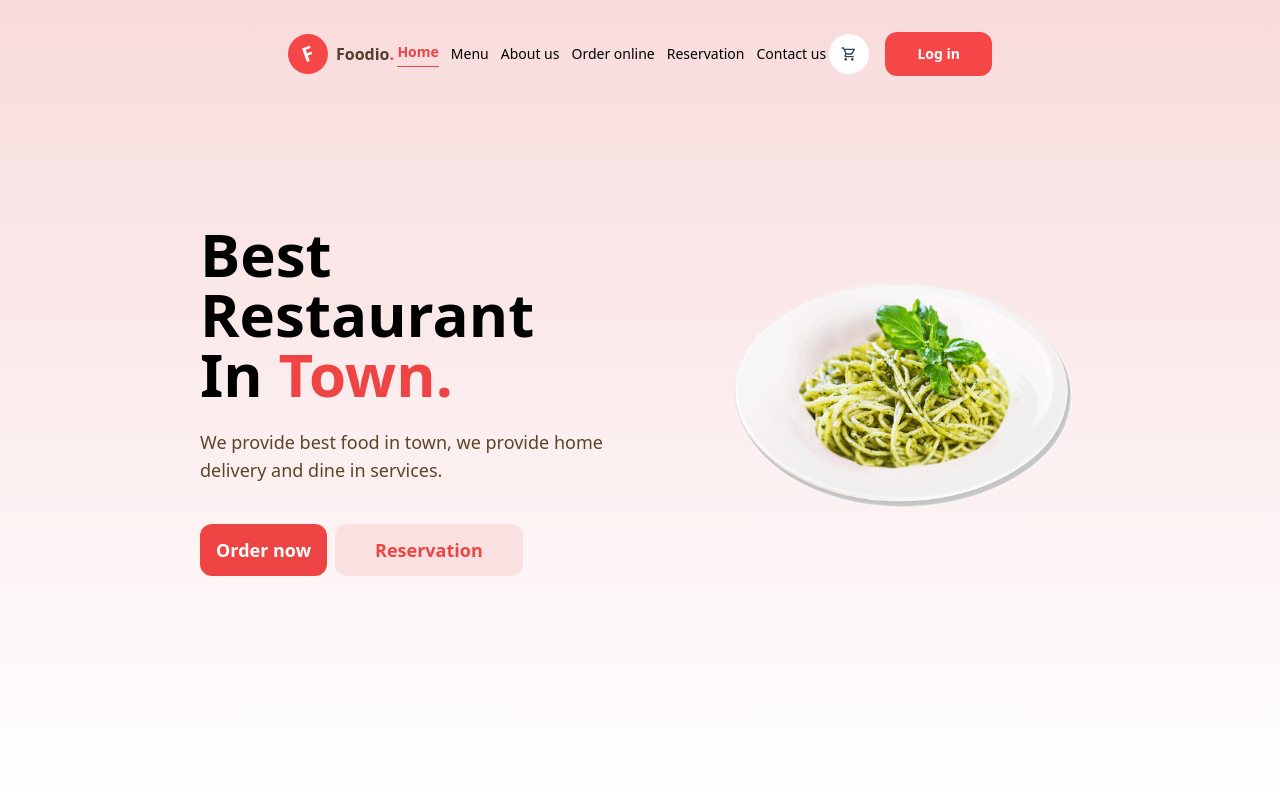
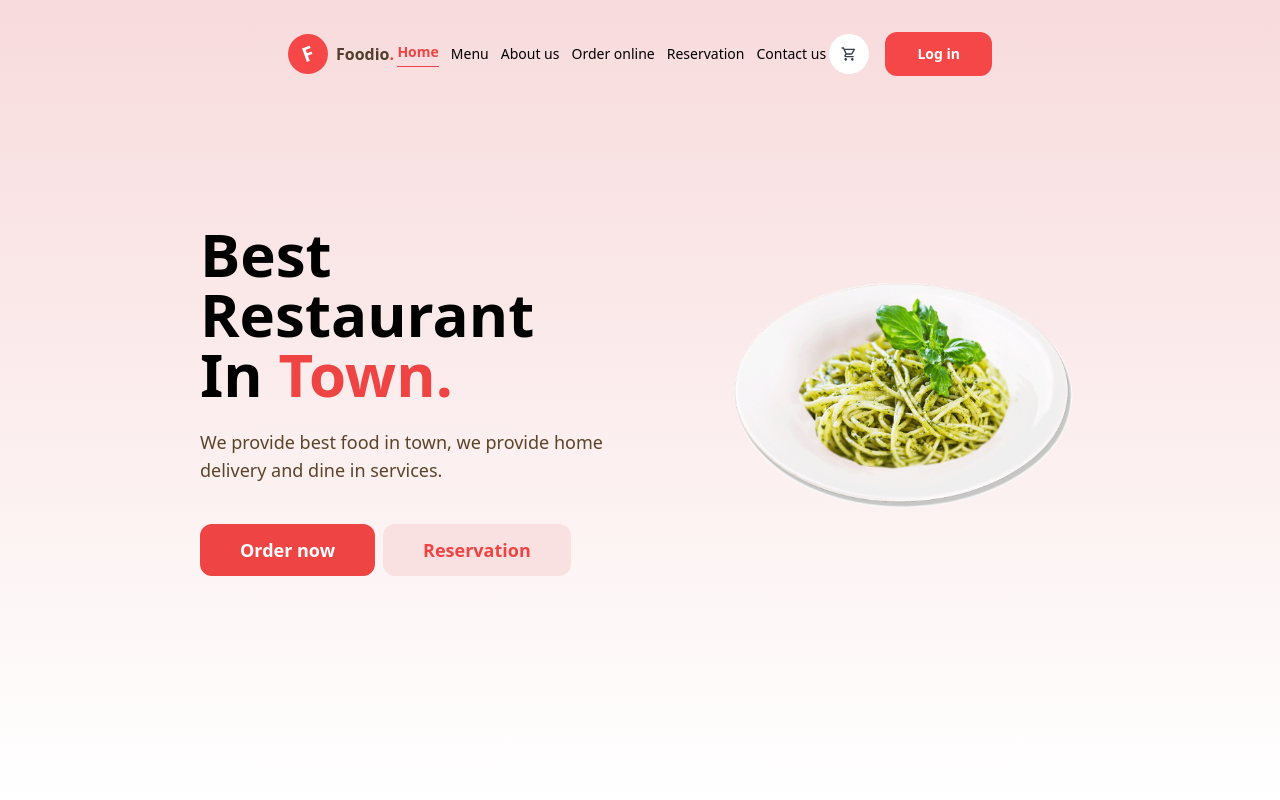
Before and after one commit to the-hackerist/foodio, a React (Vite) app in the folder client/: page / in a window 1280 px wide. Shown: the top 800 px of the page. Built offline with nearby package versions, Linux system fonts and the light colour scheme.

Commit message:
fix minor style issue in button of hero section in home page

```diff
--- a/client/src/components/HomePage/Hero.jsx
+++ b/client/src/components/HomePage/Hero.jsx
@@ -16,7 +16,7 @@ function Hero() {
         </p>
 
         <div className="flex gap-4 mt-10 md:gap-2">
-          <button className="text-white px-4 font-semibold text-lg bg-red-500 py-3 rounded-xl md:px-4 md:text-base lg:px-4 lg:text-lg">
+          <button className="text-white px-4 font-semibold text-lg bg-red-500 py-3 rounded-xl md:px-4 md:text-base lg:px-10 lg:text-lg">
             Order now
           </button>
           <button className="text-red-500 px-4 font-semibold text-lg bg-[#F9E1E1] py-3 rounded-xl md:px-4 md:text-base lg:px-10 lg:text-lg">
```
